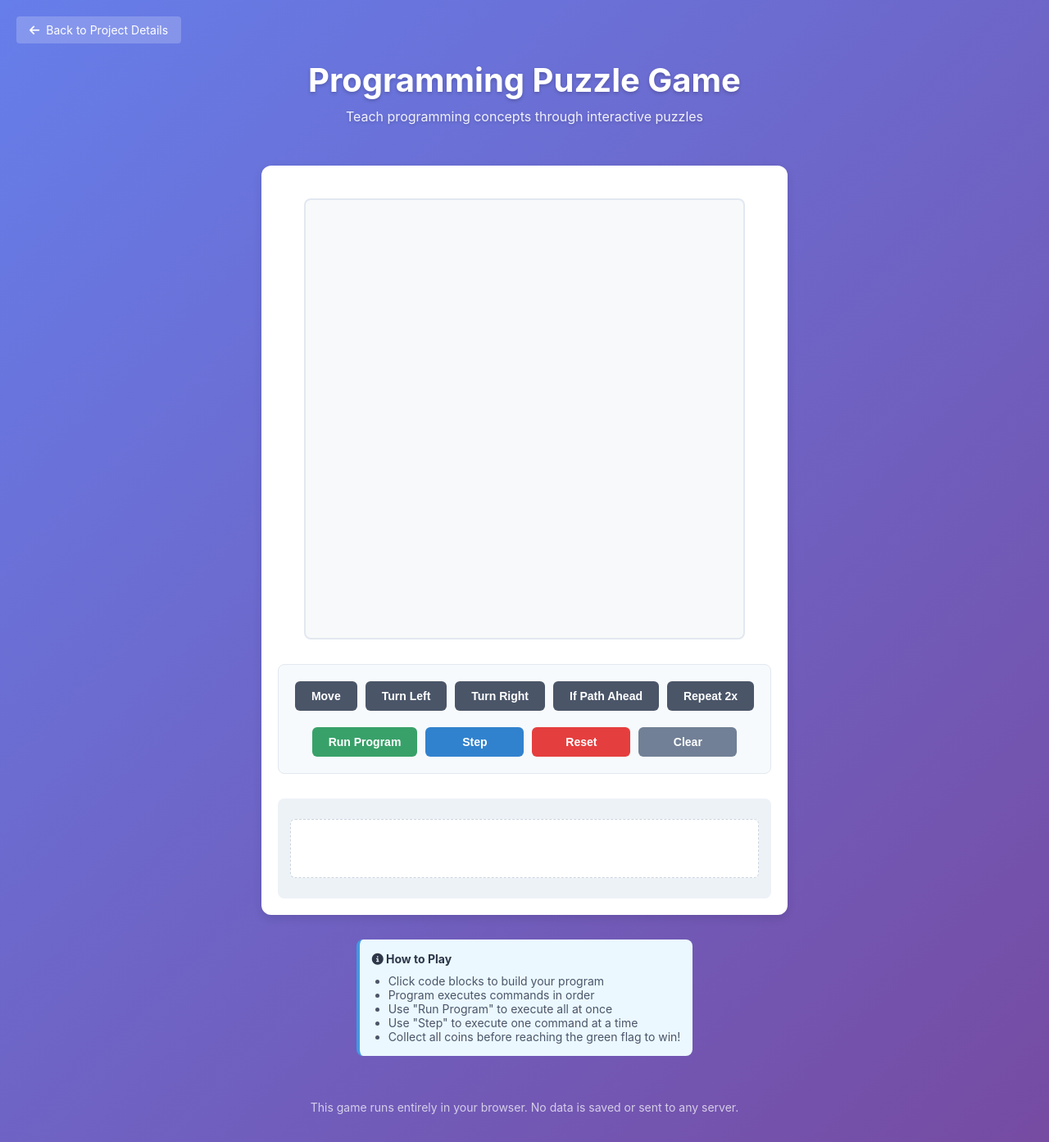
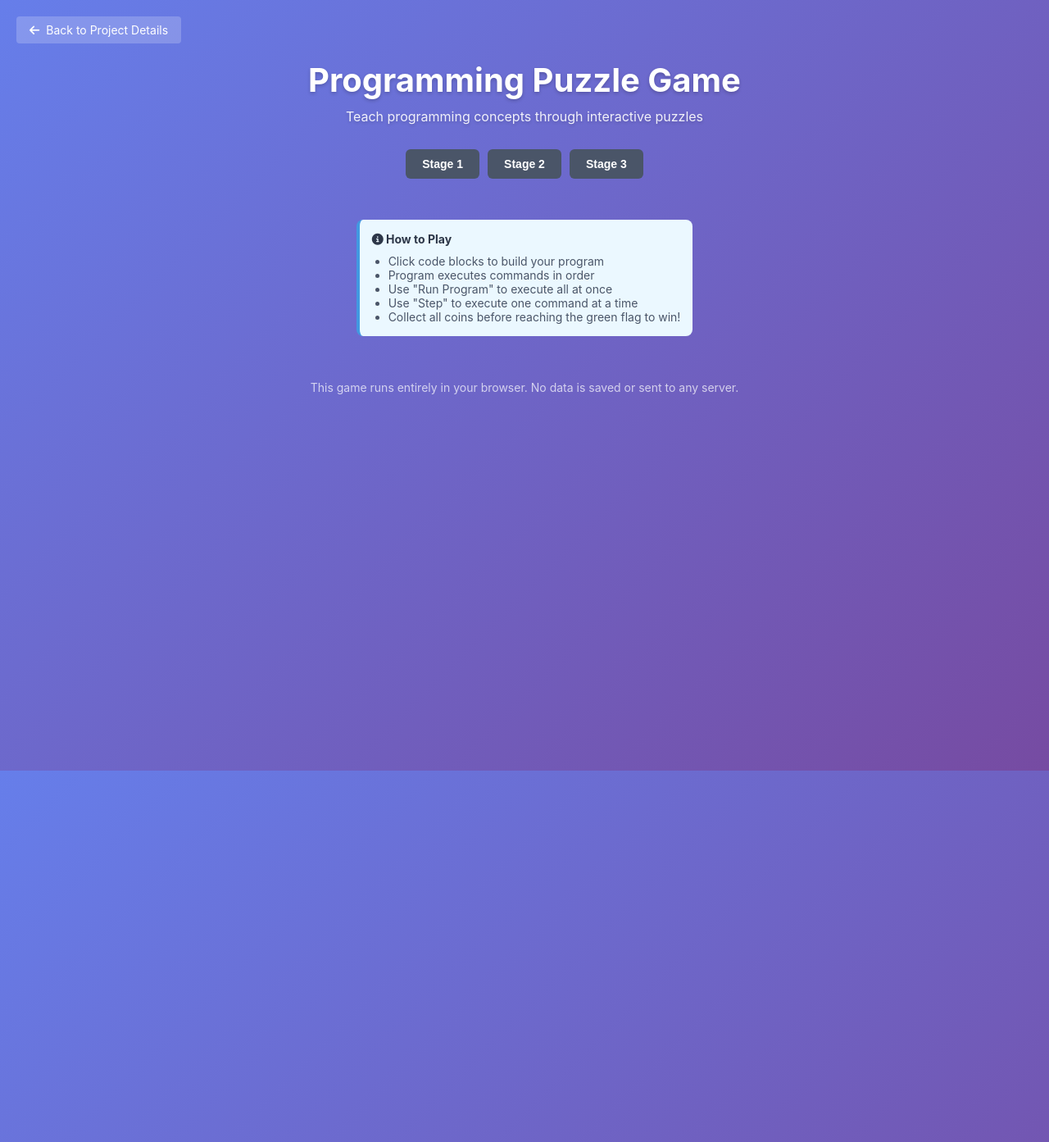
Before and after one commit to 8holic/8holic, a Jekyll site: the page assets/2026-08-02-program_game/game.html, which Jekyll copies as it is, in a window 1280 px wide. Shown: the whole page at 82% size. Built offline with Jekyll 4.4.1, drawn with Linux system fonts in a browser that asks for light colours.

Commit message:
edit the gameplay remove button

```diff
--- a/assets/2026-08-02-program_game/game.html
+++ b/assets/2026-08-02-program_game/game.html
@@ -92,30 +92,9 @@
     <div class="stage-select" id="stageSelect"></div>
 
     <!-- Game container -->
-    <div class="programming-game pg-container">
-        <div id="grid" class="pg-grid-7x7"></div>
-
-        <!-- Program controls -->
-        <div class="pg-controls">
-            <div class="pg-code-blocks" id="codeBlocks">
-                <button class="pg-code-block" data-action="move">Move</button>
-                <button class="pg-code-block" data-action="left">Turn Left</button>
-                <button class="pg-code-block" data-action="right">Turn Right</button>
-                <button class="pg-code-block" data-action="ifPathAhead">If Path Ahead</button>
-                <button class="pg-code-block" data-action="repeat">Repeat 2x</button>
-            </div>
-            <div class="pg-execution-controls">
-                <button class="pg-btn pg-btn-run" id="runProgram">Run Program</button>
-                <button class="pg-btn pg-btn-step" id="stepProgram">Step</button>
-                <button class="pg-btn pg-btn-reset" id="resetGame">Reset</button>
-                <button class="pg-btn pg-btn-clear" id="clearProgram">Clear</button>
-            </div>
-        </div>
-
-        <!-- Program sequence display -->
-        <div class="pg-program-area">
-            <div class="pg-program-sequence" id="programDisplay"></div>
-        </div>
+    <div id="programming-game">
+        <!-- Stage Select -->
+        <div id="stageSelect"></div>
     </div>
 
     <!-- Game instructions -->
```
